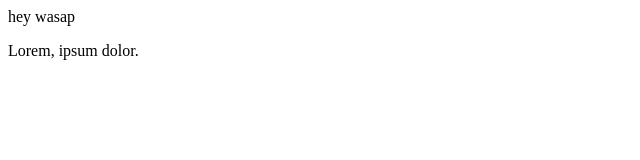
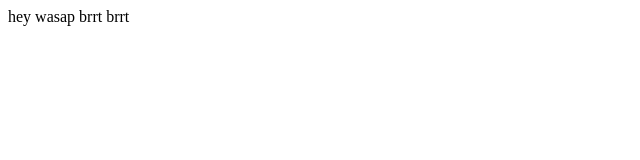
Before and after one commit to Seigen016/mid-year-project, a plain HTML site: page index.html in a window 1280 px wide. Shown: the whole page, without its empty margins (0-640 px from the left). Drawn offline with Linux system fonts and the light colour scheme.

Commit message:
Update index.html

```diff
--- a/index.html
+++ b/index.html
@@ -7,6 +7,6 @@
 </head>
 <body>
     hey wasap
-    <p>Lorem, ipsum dolor.</p>
+    brrt brrt
 </body>
 </html>
```
